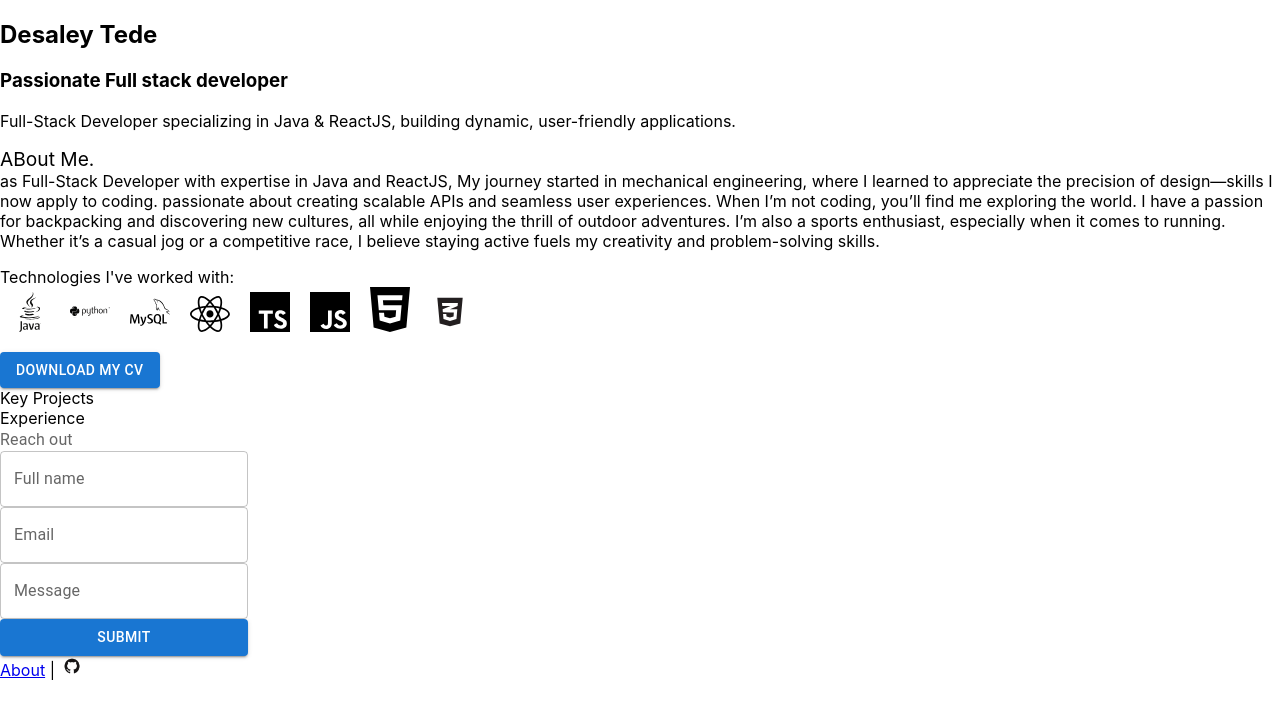
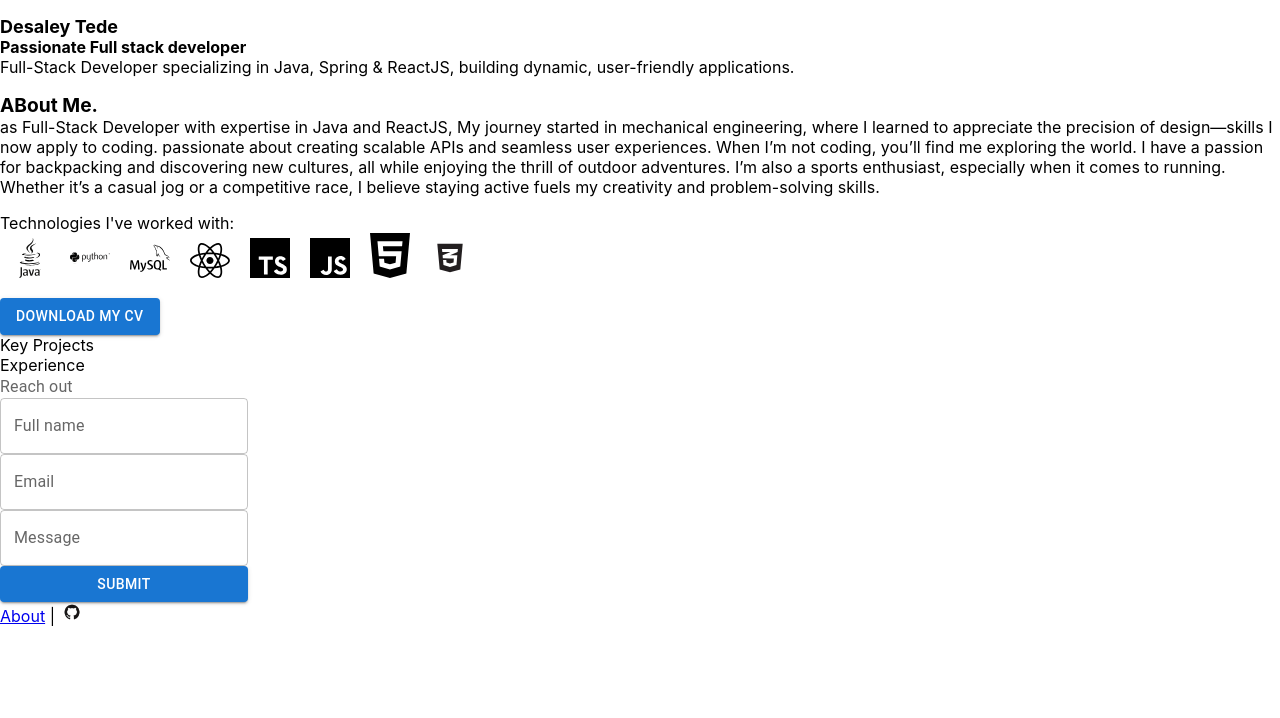
Before and after one commit to DesTede/personal_site, a React (Create React App) app: page /home in a window 1280 px wide. Shown: the top 718 px of the page. Built offline with nearby package versions, Linux system fonts and the light colour scheme.

Commit message:
About.tsx and Home.tsx updated

```diff
--- a/src/Sections/About/About.css
+++ b/src/Sections/About/About.css
@@ -8,4 +8,5 @@
 
 .MeHeader{
     font-size: larger;
+    font-weight: bold;
 }
--- a/src/Sections/Home/Home.css
+++ b/src/Sections/Home/Home.css
@@ -0,0 +1,8 @@
+.HomeHeader1{
+    font-weight: bolder;
+    font-size: large;
+}
+.HomeHeader2{
+    font-weight: bold;
+    font-size: medium;
+}
--- a/src/Sections/Home/Home.tsx
+++ b/src/Sections/Home/Home.tsx
@@ -1,13 +1,14 @@
+import "./Home.css"
+
+
 function Home(): JSX.Element {
     return (
         <div>
-         <h1>Desaley Tede</h1>
-            <h3>
-                Passionate Full stack developer
-            </h3>
+
             <p>
-
-                Full-Stack Developer specializing in Java & ReactJS, building dynamic, user-friendly applications.
+                <div className={"HomeHeader1"}>Desaley Tede</div>
+                <div className={"HomeHeader2"}>Passionate Full stack developer</div>
+                Full-Stack Developer specializing in Java, Spring & ReactJS, building dynamic, user-friendly applications.
             </p>
         </div>
     );
```
